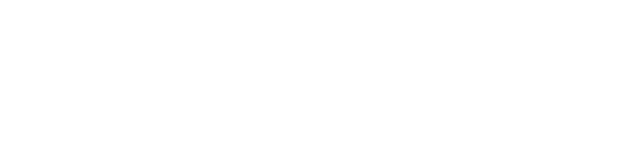
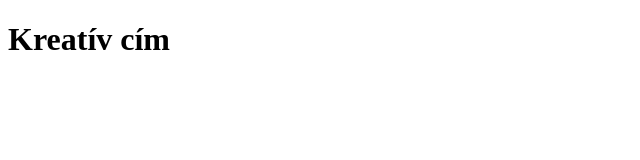
Before and after one commit to gitakos/Ckik11csop2Kozos, a plain HTML site: page index.html in a window 1280 px wide. Shown: the whole page, without its empty margins (0-640 px from the left). Drawn offline with Linux system fonts and the light colour scheme.

Commit message:
Kreatív cím

```diff
--- a/index.html
+++ b/index.html
@@ -7,6 +7,6 @@
     <title>Document</title>
 </head>
 <body>
-
+    <h1>Kreatív cím</h1>
 </body>
 </html>
```
